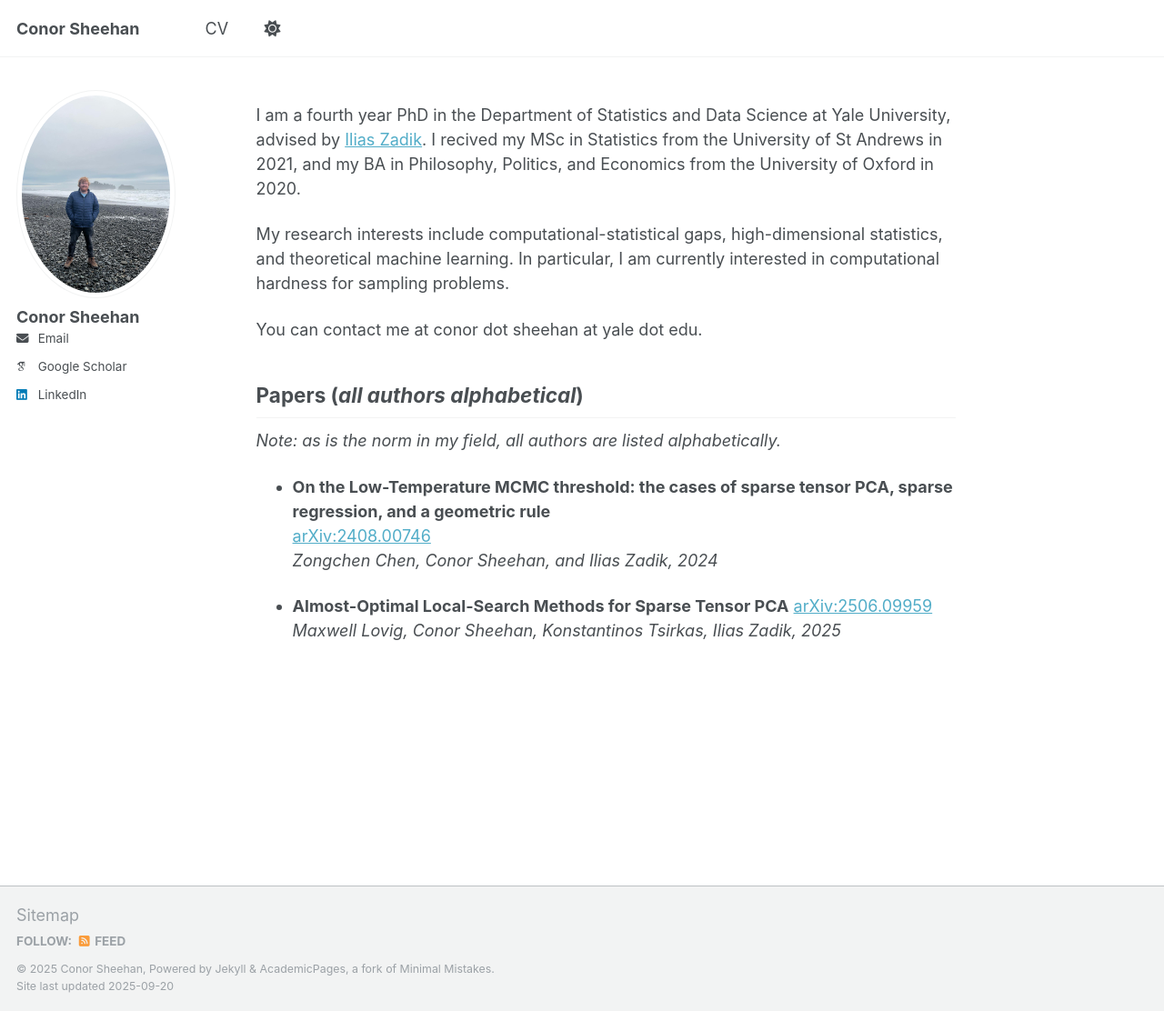
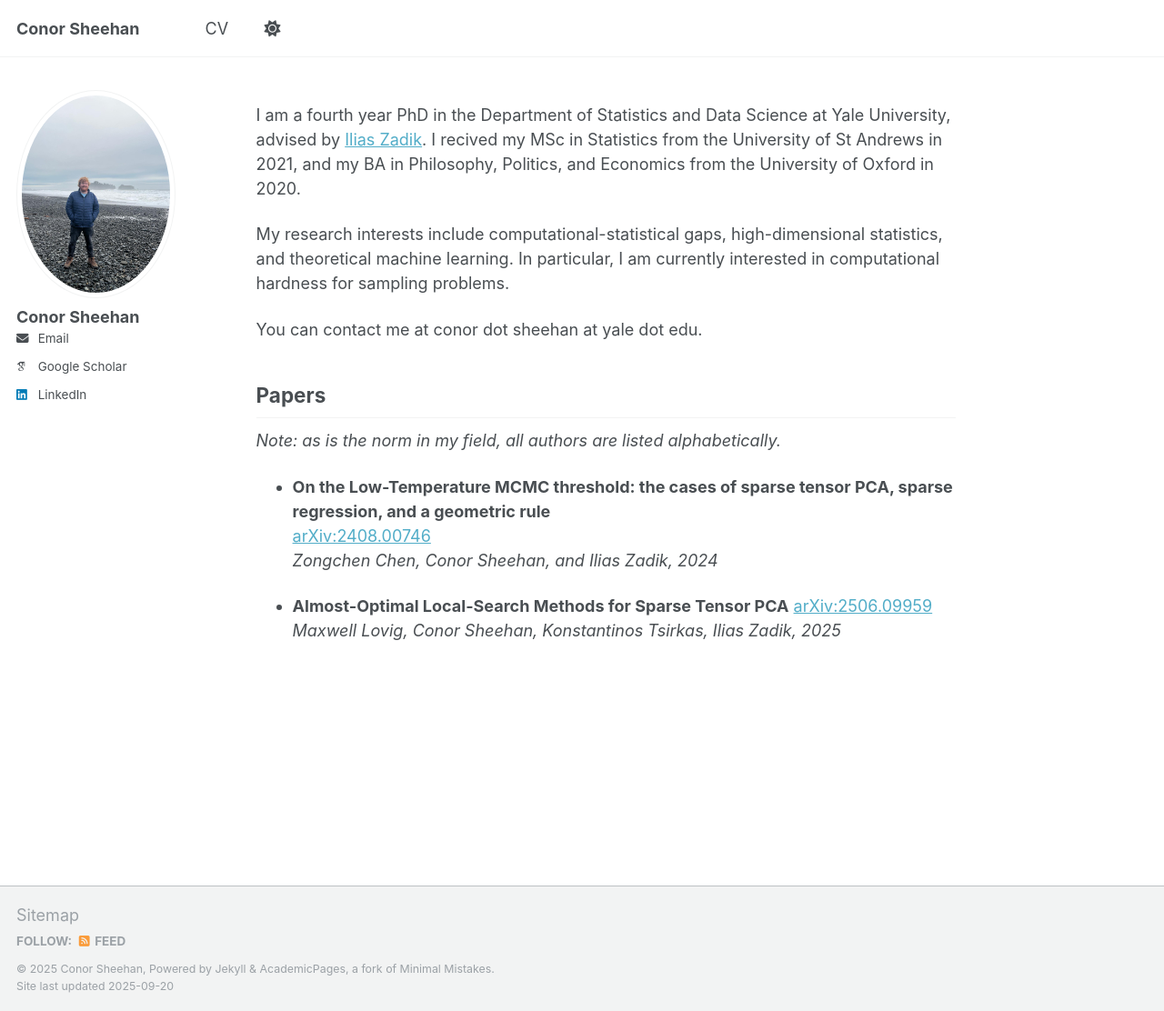
Before and after one commit to csheehan10/csheehan10.github.io, a Jekyll site: the page built from _pages/about.md, in a window 1280 px wide and 1112 px high. Shown: the whole window at 91% size. Built offline with Jekyll 4.4.1, drawn with Linux system fonts in a browser that asks for light colours; some web fonts are replaced; a script that is not in the unit is left out.

Commit message:
Update about.md

```diff
--- a/_pages/about.md
+++ b/_pages/about.md
@@ -13,7 +13,7 @@ My research interests include computational-statistical gaps, high-dimensional s
 
 You can contact me at conor dot sheehan at yale dot edu.
 
-## Papers (_all authors alphabetical_)
+## Papers
 _Note: as is the norm in my field, all authors are listed alphabetically._
 - **On the Low-Temperature MCMC threshold: the cases of sparse tensor PCA, sparse regression, and a geometric rule**
   [arXiv:2408.00746](https://arxiv.org/abs/2408.00746)
```
